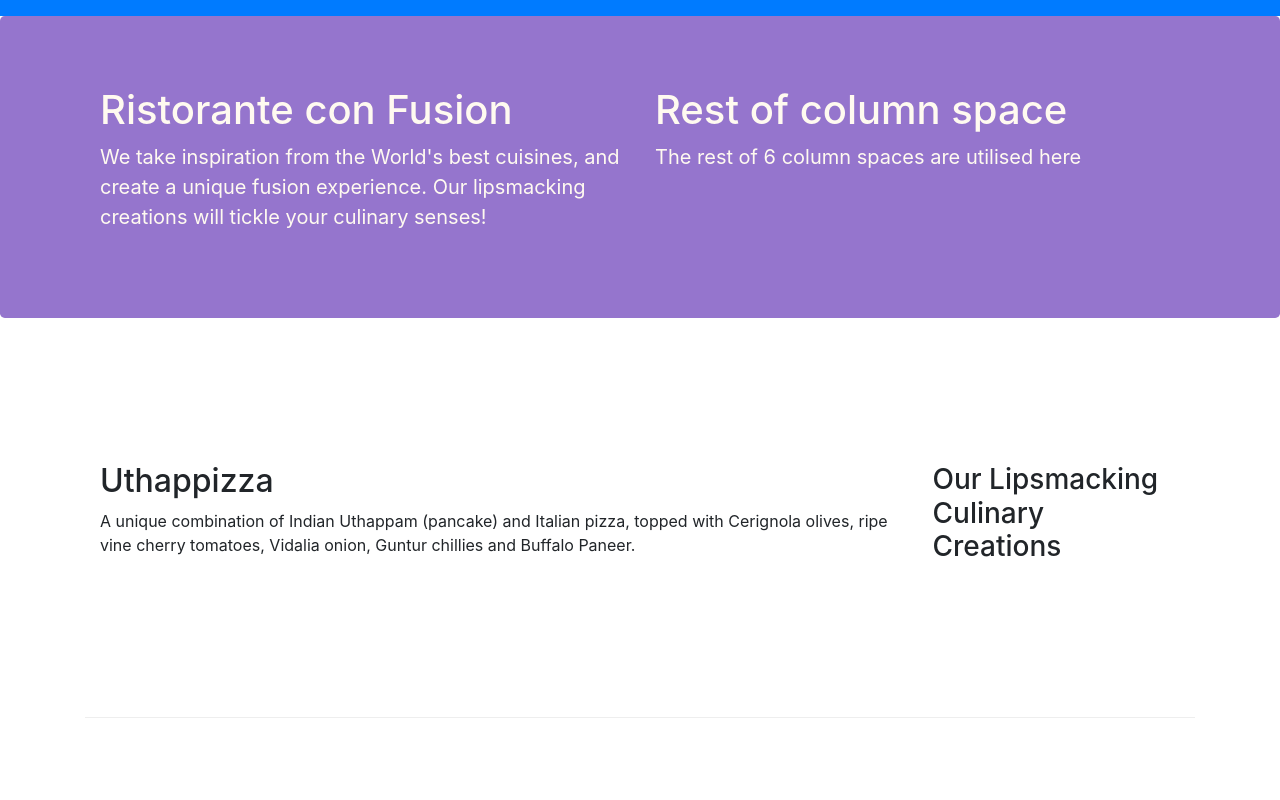
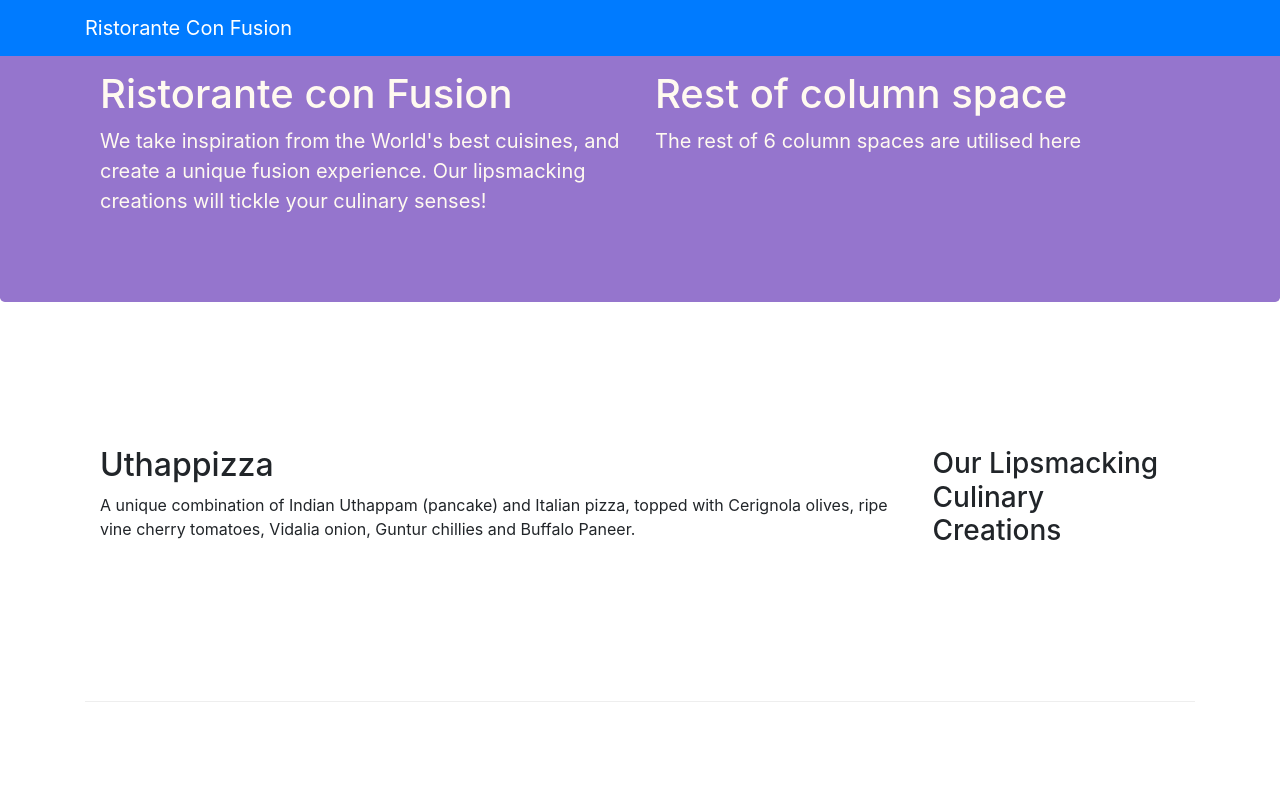
Before and after one commit to bhuwan1998/web-dev-course, a website: page index.html in a window 1280 px wide. Shown: the top 800 px of the page. Drawn offline with nearby package versions, Linux system fonts and the light colour scheme.

Commit message:
Working on navbar

```diff
--- a/css/styles.css
+++ b/css/styles.css
@@ -33,3 +33,7 @@
     margin: 0px;
     color: #0f0f0f;
 }
+/*
+.navbar{
+    height: 30px;
+} */
--- a/index.html
+++ b/index.html
@@ -19,7 +19,15 @@
 <body>
     <!-- sm means it will be collapsed when we have smaller screens-->
     <!--bg primary is a blue color-->
-    <nav class="navbar navbar-dark navbar-expand-sm bg-primary">
+    <!-- fixed at top class helps us fix the navigation bar as we scroll-->
+    <nav class="navbar navbar-dark navbar-expand-sm bg-primary fixed-top">
+        <!--Enclose the div in a container for a row or column for nav bar and same width as the web page-->
+        <div class="container">
+            <a class="navbar-brand" href="#">Ristorante Con Fusion</a>
+
+            </div>
+        </div>
+
 
 
     </nav>
```
